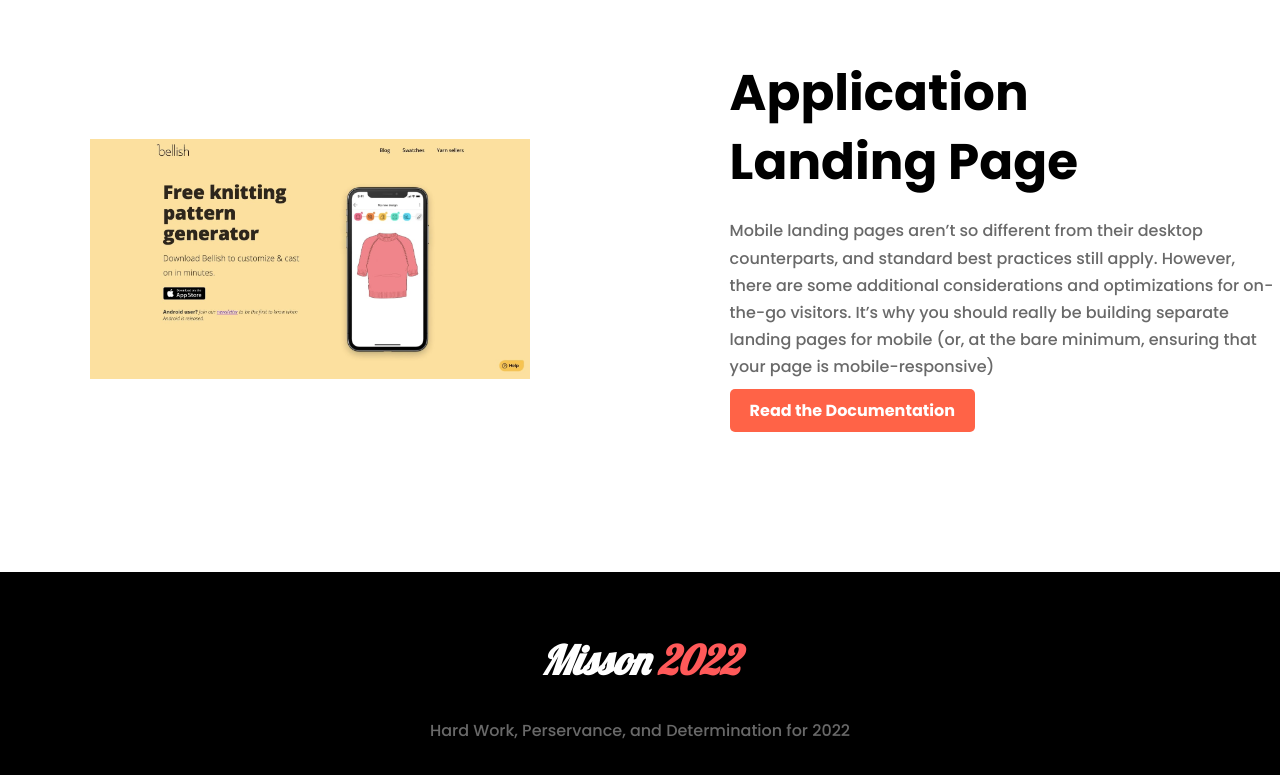
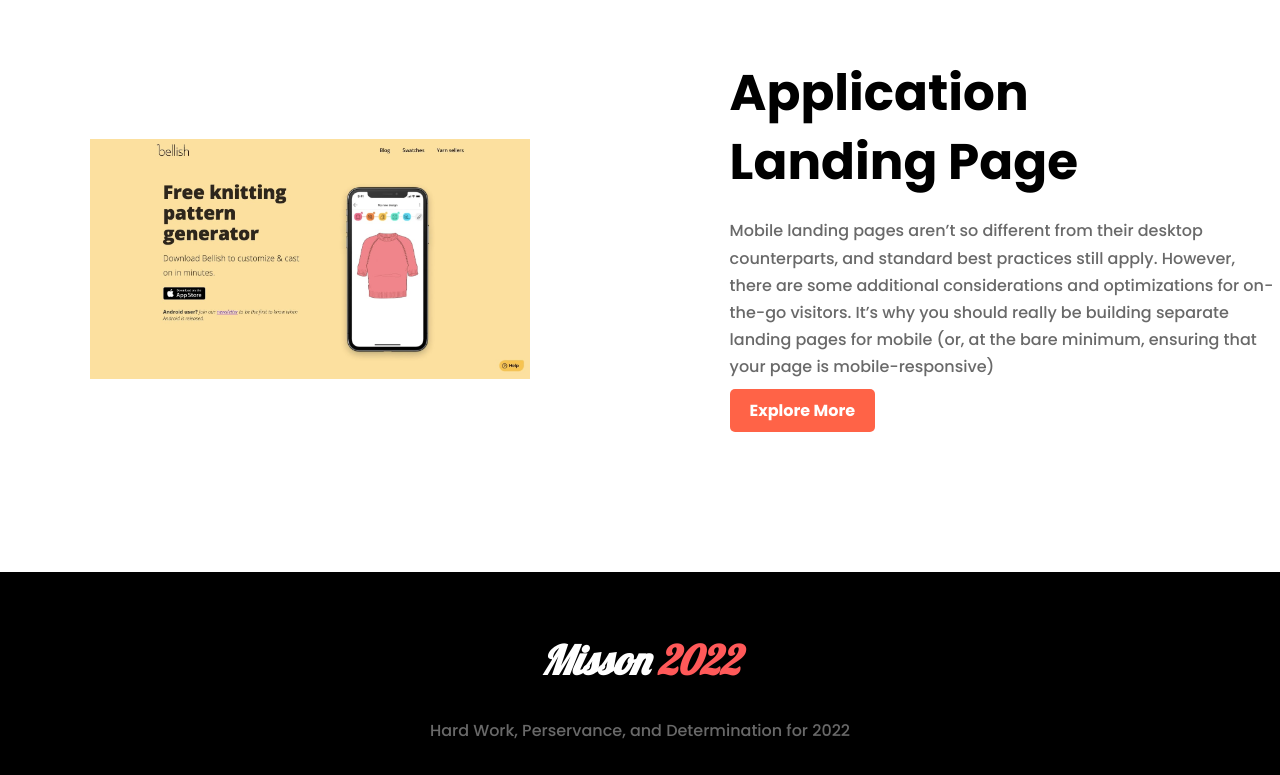
Before and after one commit to Shamialrahad/my-dev-portfolio, a plain HTML site: page index.html in a window 1280 px wide. Shown: the part 2561-3336 px from the top of the page. Drawn offline with Linux system fonts and the light colour scheme.

Commit message:
My portfolio v-1.1

```diff
--- a/index.html
+++ b/index.html
@@ -89,7 +89,7 @@
                 <h1>Application</h1>
                 <h1>Landing Page</h1>
                 <p>Mobile landing pages aren’t so different from their desktop counterparts, and standard best practices still apply. However, there are some additional considerations and optimizations for on-the-go visitors. It’s why you should really be building separate landing pages for mobile (or, at the bare minimum, ensuring that your page is mobile-responsive)</p>
-                <a class="link-button" target="_blank" href="">Read the Documentation</a>
+                <a class="link-button" target="_blank" href="">Explore More</a>
             </div>
         </div>
     </section>
```
